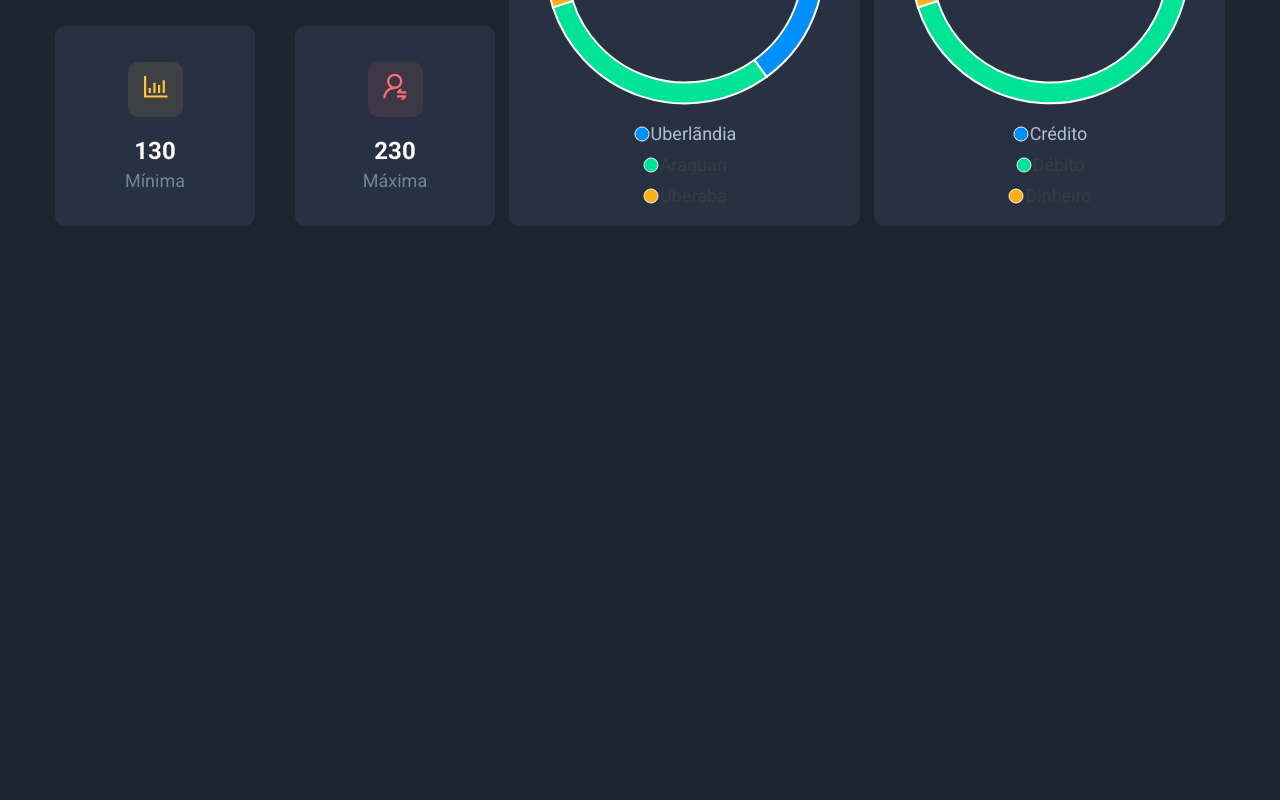
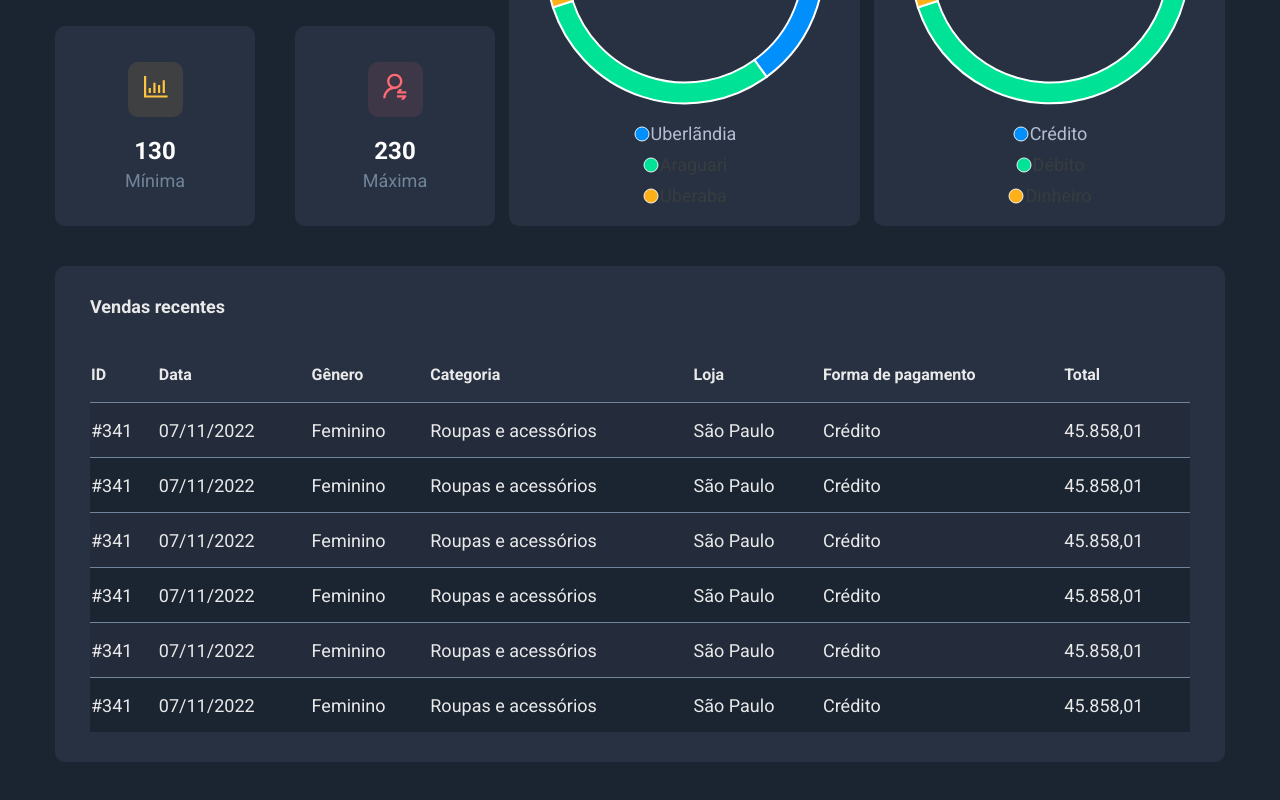
Before and after one commit to tiagogomes187/dssales, a React (Create React App) app in the folder front-web/: page / in a window 1280 px wide. Shown: the part 879-1679 px from the top of the page. Before the commit the page ends 1145 px from the top, so only its background shows below. Built offline with nearby package versions, Linux system fonts and the light colour scheme.

Commit message:
Add SalesTable component

```diff
--- a/front-web/src/App.tsx
+++ b/front-web/src/App.tsx
@@ -4,6 +4,7 @@
 import SalesByDate from './components/sales-by-date';
 import SalesSummary from './components/sales-summary';
 import PieChartCard from './components/pie-chart-card';
+import SalesTable from './components/sales-table';
 
 function App() {
   return (
@@ -25,6 +26,7 @@
             series={[20, 50, 30]}
           />
         </div>
+        <SalesTable />
       </div>
     </>
   );
--- /dev/null
+++ b/front-web/src/components/sales-table/index.tsx
@@ -0,0 +1,80 @@
+import './styles.css';
+
+function SalesTable() {
+  return (
+    <div className="sales-table-container base-card">
+      <h3 className="sales-table-title">Vendas recentes</h3>
+      <table className="sales-table">
+        <thead>
+          <tr>
+            <th>ID</th>
+            <th>Data</th>
+            <th>Gênero</th>
+            <th>Categoria</th>
+            <th>Loja</th>
+            <th>Forma de pagamento</th>
+            <th>Total</th>
+          </tr>
+        </thead>
+        <tbody>
+          <tr>
+            <td>#341</td>
+            <td>07/11/2022</td>
+            <td>Feminino</td>
+            <td>Roupas e acessórios</td>
+            <td>São Paulo</td>
+            <td>Crédito</td>
+            <td>45.858,01</td>
+          </tr>
+          <tr>
+            <td>#341</td>
+            <td>07/11/2022</td>
+            <td>Feminino</td>
+            <td>Roupas e acessórios</td>
+            <td>São Paulo</td>
+            <td>Crédito</td>
+            <td>45.858,01</td>
+          </tr>
+          <tr>
+            <td>#341</td>
+            <td>07/11/2022</td>
+            <td>Feminino</td>
+            <td>Roupas e acessórios</td>
+            <td>São Paulo</td>
+            <td>Crédito</td>
+            <td>45.858,01</td>
+          </tr>
+          <tr>
+            <td>#341</td>
+            <td>07/11/2022</td>
+            <td>Feminino</td>
+            <td>Roupas e acessórios</td>
+            <td>São Paulo</td>
+            <td>Crédito</td>
+            <td>45.858,01</td>
+          </tr>
+          <tr>
+            <td>#341</td>
+            <td>07/11/2022</td>
+            <td>Feminino</td>
+            <td>Roupas e acessórios</td>
+            <td>São Paulo</td>
+            <td>Crédito</td>
+            <td>45.858,01</td>
+          </tr>
+          <tr>
+            <td>#341</td>
+            <td>07/11/2022</td>
+            <td>Feminino</td>
+            <td>Roupas e acessórios</td>
+            <td>São Paulo</td>
+            <td>Crédito</td>
+            <td>45.858,01</td>
+          </tr>
+        </tbody>
+      </table>
+    </div>
+  );
+}
+
+export default SalesTable;
--- /dev/null
+++ b/front-web/src/components/sales-table/styles.css
@@ -0,0 +1,39 @@
+.sales-table-container {
+  padding: 30px 35px;
+  margin-bottom: 50px;
+}
+
+.sales-table-title {
+  font-size: 18px;
+}
+
+.sales-table{
+  margin-top: 30px;
+  width: 100%;
+  border-spacing: 0;
+}
+
+.sales-table thead th {
+  text-align: left;
+  height: 55px;
+  font-size: 16px;
+}
+
+.sales-table tbody td {
+  height: 55px;
+  border-top: 1px solid var(--grey-light-125-color);
+  font-size: 18px;
+  transition: background .3s;
+}
+
+.sales-table tbody tr:hover > td {
+  background-color: var( --grey-light-150-color);
+}
+
+.sales-table tbody tr:nth-child(even){
+  background-color: var(--secondary-color);
+}
+
+.sales-table tbody tr:nth-child(odd){
+  background-color: rgba(0, 0, 0, 0.1);
+}
```
